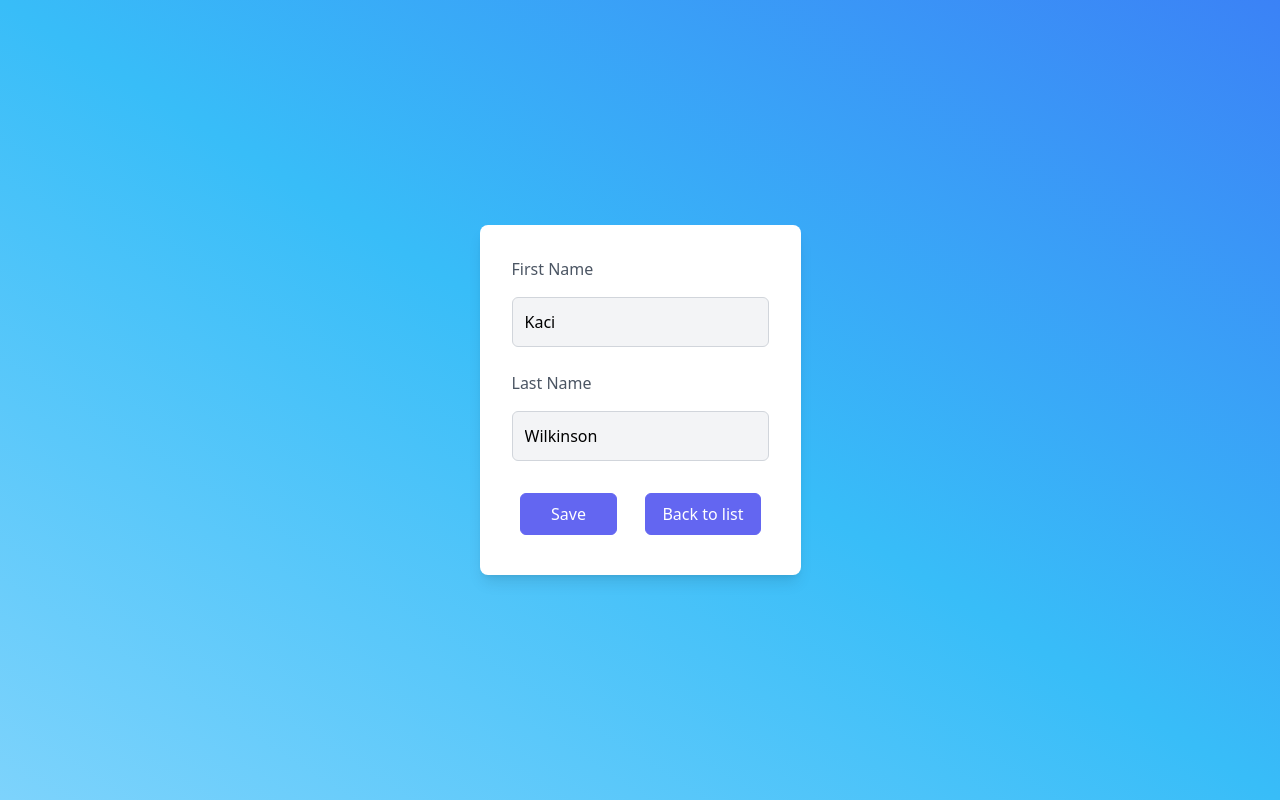
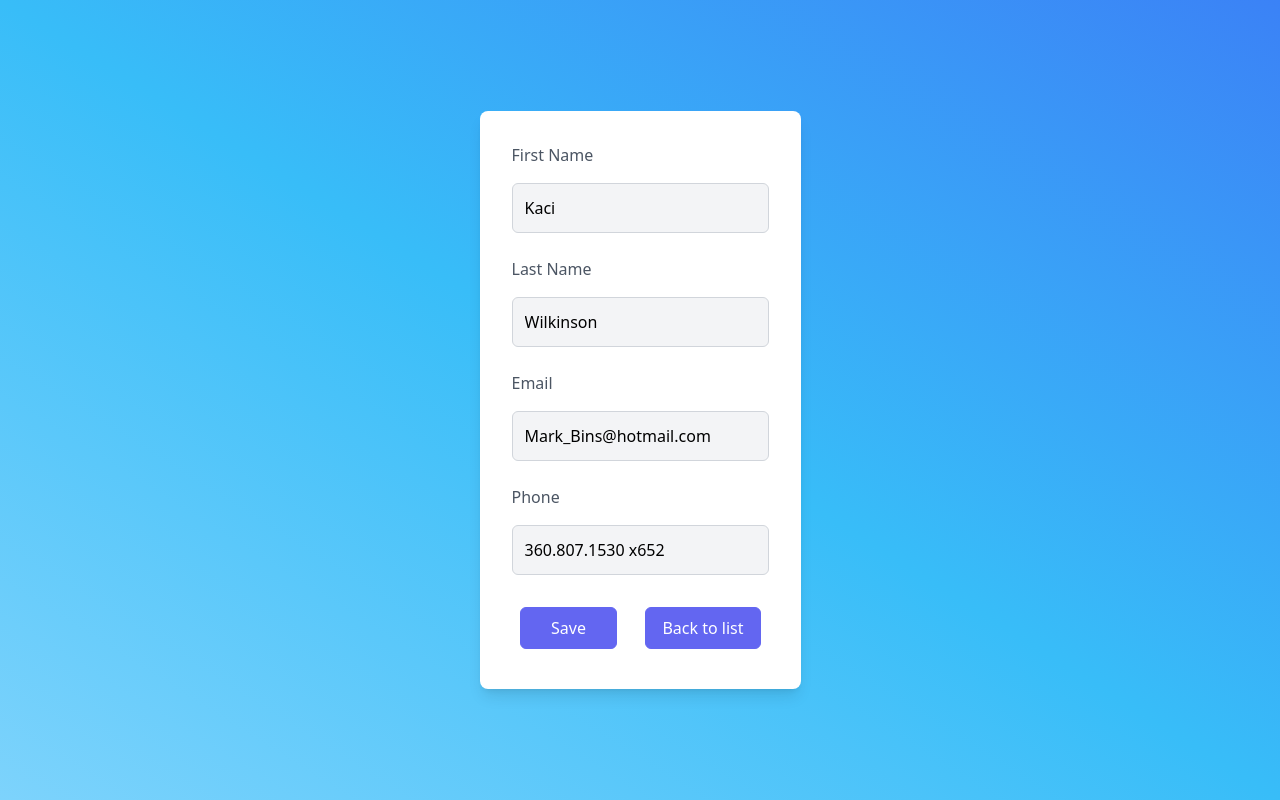
Before and after one commit to theted/st_test, a Vue app: page /edit/0 in a window 1280 px wide. Built offline with nearby package versions, Linux system fonts and the light colour scheme.

Commit message:
Add additional fields

```diff
--- a/src/components/Form.vue
+++ b/src/components/Form.vue
@@ -40,6 +40,8 @@ const props = defineProps({
 const formData = ref<User>({
   firstName: "",
   lastName: "",
+  email: "",
+  phone: "",
 });
 
 const submitForm = () => {
--- a/src/constants.ts
+++ b/src/constants.ts
@@ -1,6 +1,8 @@
 export const fieldNames = {
   firstName: "First Name",
   lastName: "Last Name",
+  email: "Email",
+  phone: "Phone",
 };
 
 export const styles = {
--- a/src/helpers.ts
+++ b/src/helpers.ts
@@ -4,5 +4,7 @@ export const createRandomUser = () => {
   return {
     firstName: faker.person.firstName(),
     lastName: faker.person.lastName(),
+    email: faker.internet.email(),
+    phone: faker.phone.number(),
   };
 };
--- a/src/types.ts
+++ b/src/types.ts
@@ -1,4 +1,6 @@
 export type User = {
   firstName: string;
   lastName: string;
+  email: string;
+  phone: string;
 };
```
